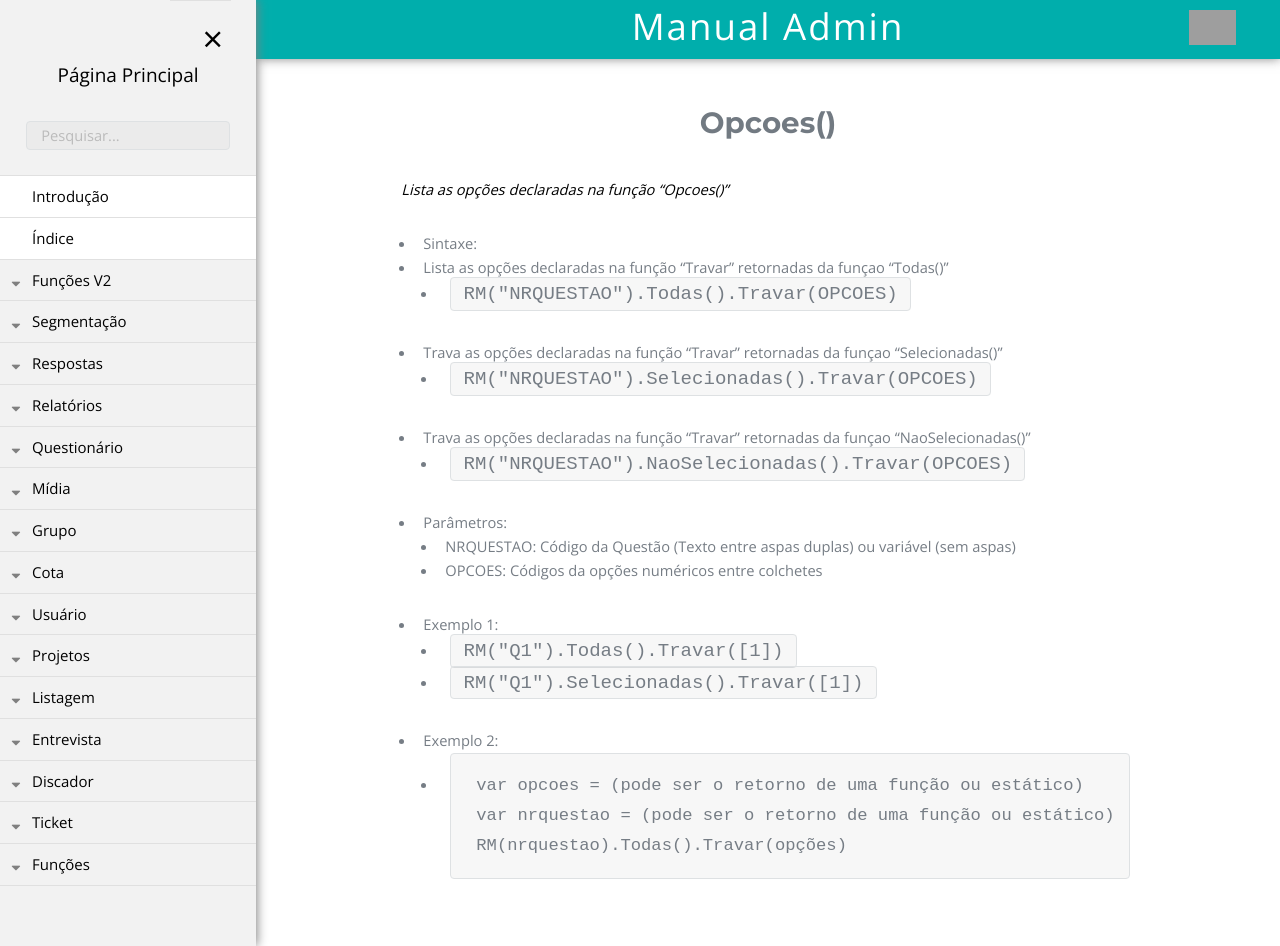
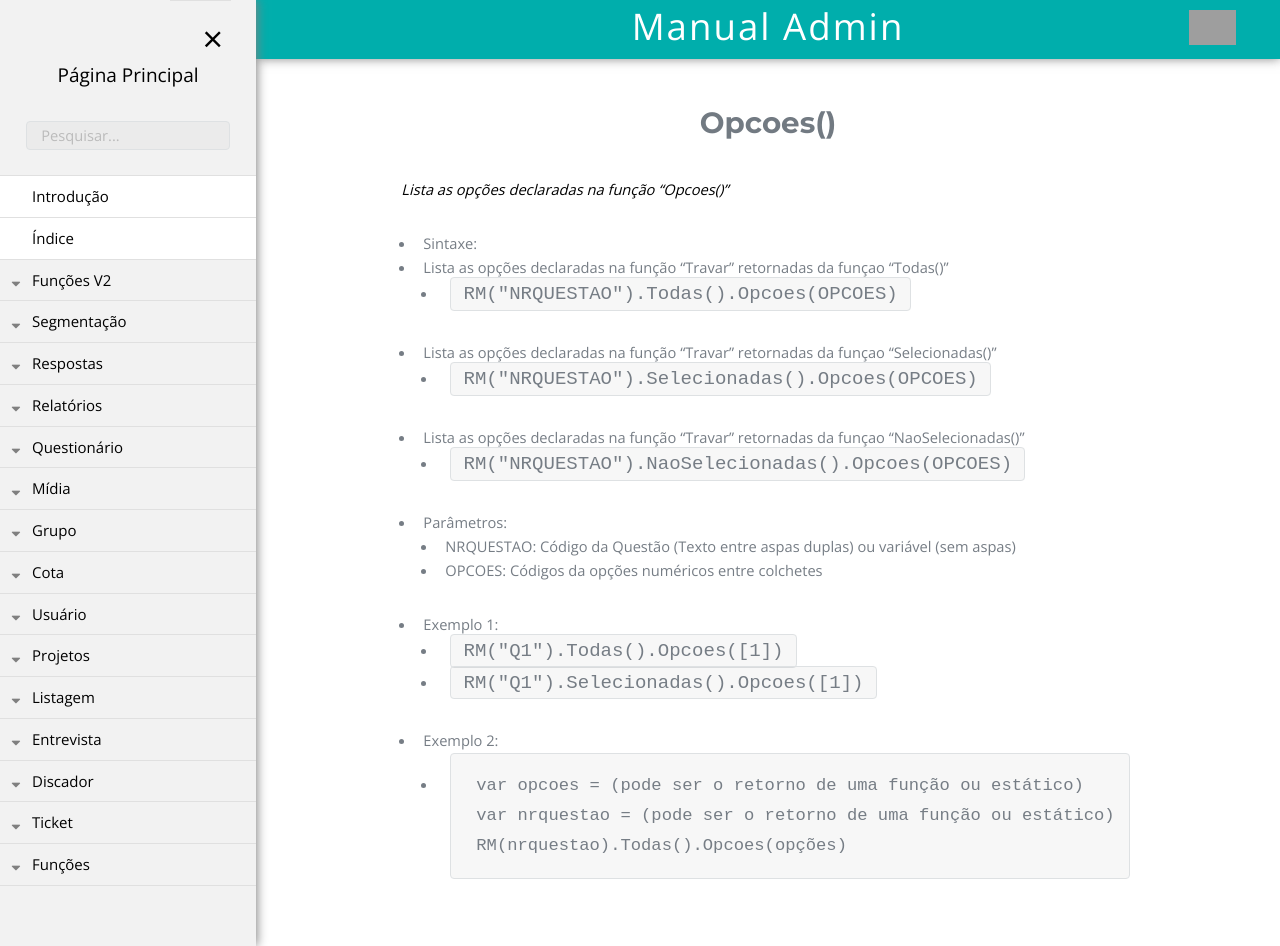
Before and after one commit to rogerio-figueiredo-hsr/hsrtechonline.github.io, a Jekyll site: the page built from _posts/2019-04-01-listar-opcoes.md, in a window 1280 px wide and 946 px high. Built offline with Jekyll 4.4.1, drawn with Linux system fonts in a browser that asks for light colours; grey boxes are pictures that could not be loaded.

Commit message:
Update 2019-04-01-listar-opcoes.md

```diff
--- a/_posts/2019-04-01-listar-opcoes.md
+++ b/_posts/2019-04-01-listar-opcoes.md
@@ -11,21 +11,21 @@ pasta: "funcoesv2"
 
 - Sintaxe:
 - Lista as opções declaradas na função "Travar" retornadas da funçao "Todas()"
-  - `RM("NRQUESTAO").Todas().Travar(OPCOES)`
-- Trava as opções declaradas na função "Travar" retornadas da funçao "Selecionadas()"
-  - `RM("NRQUESTAO").Selecionadas().Travar(OPCOES)`
-- Trava as opções declaradas na função "Travar" retornadas da funçao "NaoSelecionadas()"
-  - `RM("NRQUESTAO").NaoSelecionadas().Travar(OPCOES)`
+  - `RM("NRQUESTAO").Todas().Opcoes(OPCOES)`
+- Lista as opções declaradas na função "Travar" retornadas da funçao "Selecionadas()"
+  - `RM("NRQUESTAO").Selecionadas().Opcoes(OPCOES)`
+- Lista as opções declaradas na função "Travar" retornadas da funçao "NaoSelecionadas()"
+  - `RM("NRQUESTAO").NaoSelecionadas().Opcoes(OPCOES)`
 
 - Parâmetros:
   - NRQUESTAO: Código da Questão (Texto entre aspas duplas) ou variável (sem aspas)
   - OPCOES: Códigos da opções numéricos entre colchetes
 - Exemplo 1:
-  - `RM("Q1").Todas().Travar([1])`
-  - `RM("Q1").Selecionadas().Travar([1])`
+  - `RM("Q1").Todas().Opcoes([1])`
+  - `RM("Q1").Selecionadas().Opcoes([1])`
 - Exemplo 2:
     - <pre>
       <code>var opcoes = (pode ser o retorno de uma função ou estático)
       var nrquestao = (pode ser o retorno de uma função ou estático)
-      RM(nrquestao).Todas().Travar(opções)</code>
+      RM(nrquestao).Todas().Opcoes(opções)</code>
       </pre>
```
